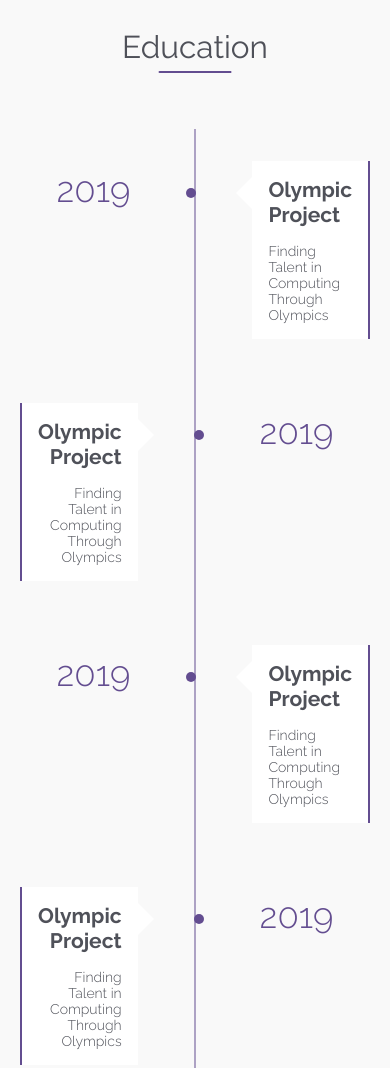
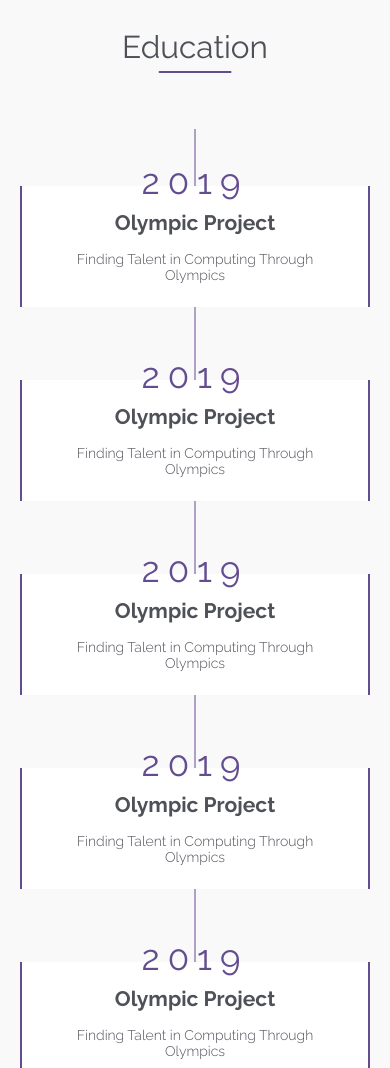
Before and after one commit to henriquepw/henrique.pw, a Gatsby site: page / in a window 390 px wide. Shown: the part 880-1948 px from the top of the page. Built offline with nearby package versions, Linux system fonts and the light colour scheme; Gatsby itself is replaced by a stand-in of ours.

Commit message:
:bulb: chore: responsive timeline

```diff
--- a/src/atoms/TimelineItem/index.js
+++ b/src/atoms/TimelineItem/index.js
@@ -1,13 +1,13 @@
 import React from 'react';
 import PropTypes from 'prop-types';
 
-import { Container, Dot } from './styles';
+import { Container } from './styles';
 
 function TimelineItem({ year, title, description }) {
   return (
     <Container>
       <h2>{year}</h2>
-      <Dot />
+      <span />
       <div>
         <h1>{title}</h1>
         <p>{description}</p>
--- a/src/atoms/TimelineItem/styles.js
+++ b/src/atoms/TimelineItem/styles.js
@@ -1,20 +1,28 @@
 import styled from 'styled-components';
 import { primaryColor, secundaryColor } from '~/styles/colors';
+
+import Media, { widht } from '~/styles/media';
 
 export const Container = styled.li`
   display: grid;
   grid-template-columns: 1fr auto 1fr;
 
   margin-bottom: 64px;
+  transition: 0.3s;
 
   h2 {
     font-size: 2.5rem;
     font-weight: 300;
+    transition: 0.3s ease;
 
     margin: 8px 0px auto;
 
     color: ${primaryColor.active};
     text-align: right;
+  }
+
+  span {
+    display: none;
   }
 
   div {
@@ -23,10 +31,11 @@ export const Container = styled.li`
 
     max-width: 360px;
 
-    border-left: none;
     border-right: 2px solid ${primaryColor.active};
+    border-left: 2px solid ${primaryColor.active};
 
     padding: 16px;
+    transition: 0.2s ease;
 
     h1 {
       font-size: 1.5rem;
@@ -36,7 +45,70 @@ export const Container = styled.li`
     p {
       font-size: 1rem;
     }
+  }
 
+  &:hover {
+    cursor: default;
+
+    h2 {
+      transform: translateY(-4px) scale(1.2);
+    }
+
+    div {
+      border-left: 4px solid ${primaryColor.active};
+      border-right: 4px solid ${primaryColor.active};
+
+      box-shadow: 0px 2px 20px rgba(0, 0, 0, 0.1);
+
+      transform: translateX(2px) scale(1.05);
+    }
+  }
+
+  ${Media.tablet`
+    grid-template-columns: auto;
+    margin-bottom: 48px;
+
+    text-align: center;
+
+    h2 {
+      text-align: center;
+      letter-spacing: 8px;
+      font-weight: 400;
+
+      margin: 0 0 -16px 0;
+      z-index: 1;
+    }
+
+    div {
+      padding: 24px;
+
+      h1 {
+        font-size
+      }
+    }
+  `}
+
+  @media (min-width: ${widht.tablet + 1}px) {
+    span {
+      display: block;
+      position: relative;
+      box-sizing: content-box;
+      transition: 0.3s ease;
+
+      width: 8px;
+      height: 8px;
+
+      grid-column: 2;
+      grid-row: 1;
+
+      margin: calc(32px - 5px) 56px 0px;
+
+      border-radius: 50%;
+      border: 2px solid ${primaryColor.active};
+      background-color: ${primaryColor.active};
+    }
+
+    div {
       &::before {
         content: '';
         position: absolute;
@@ -48,21 +120,51 @@ export const Container = styled.li`
         border-bottom: 16px solid transparent;
         border-right: 16px solid ${secundaryColor.text};
       }
+
+    }
+
+    &:hover {
+      h2 {
+        transform: scale(1.3);
+      }
+
+      span {
+        background-color: ${secundaryColor.bg};
+        border: 2px solid ${primaryColor.active};
+        transform: scale(1.5);
+      }
+    }
+
+    &:nth-child(odd) {
+      h2 {
+        margin-left: auto;
+      }
+
+      div {
+        border-left: none;
+      }
     }
 
     &:nth-child(even) {
+
+      &:hover {
+        h2 {
+          transform: scale(1.3);
+        }
+      }
+
       h2 {
         grid-column: 3/3;
         grid-row: 1;
 
         text-align: left;
+        margin-right: auto;
       }
 
       div {
         grid-column: 1;
         grid-row: 1;
 
-      border-left: 2px solid ${primaryColor.active};
         border-right: none;
 
         text-align: right;
@@ -76,19 +178,5 @@ export const Container = styled.li`
         }
       }
     }
+  }
 `;
-
-export const Dot = styled.span`
-  position: relative;
-
-  width: 10px;
-  height: 10px;
-
-  grid-column: 2;
-  grid-row: 1;
-
-  margin: calc(32px - 5px) 56px 0px;
-
-  border-radius: 50%;
-  background-color: ${primaryColor.active};
-`;
--- a/src/styles/404.js
+++ b/src/styles/404.js
@@ -20,7 +20,7 @@ export const Container = styled(Layout)`
   justify-content: center;
   align-items: center;
 
-  height: 100%;
+  min-height: 100vh;
   width: 100%;
 
   h1,
--- a/src/styles/global.js
+++ b/src/styles/global.js
@@ -7,11 +7,12 @@ import Media from './media';
 export default createGlobalStyle`
   ::-webkit-scrollbar {
     width: 8px;
+    height: 8px;
   }
 
   ::-webkit-scrollbar-thumb {
     background: ${opacify(-0.2, primaryColor.active)};
-    border-radius: 5px;
+    border-radius: 4px;
     transition: 0.2s;
 
     &:hover {
@@ -54,6 +55,8 @@ export default createGlobalStyle`
   }
 
   #gatsby-focus-wrapper {
+    min-height: 100vh;
+
     padding-left: 256px;
 
     ${Media.hd`
```
Lines whose indentation alone changed are shown as unchanged.
